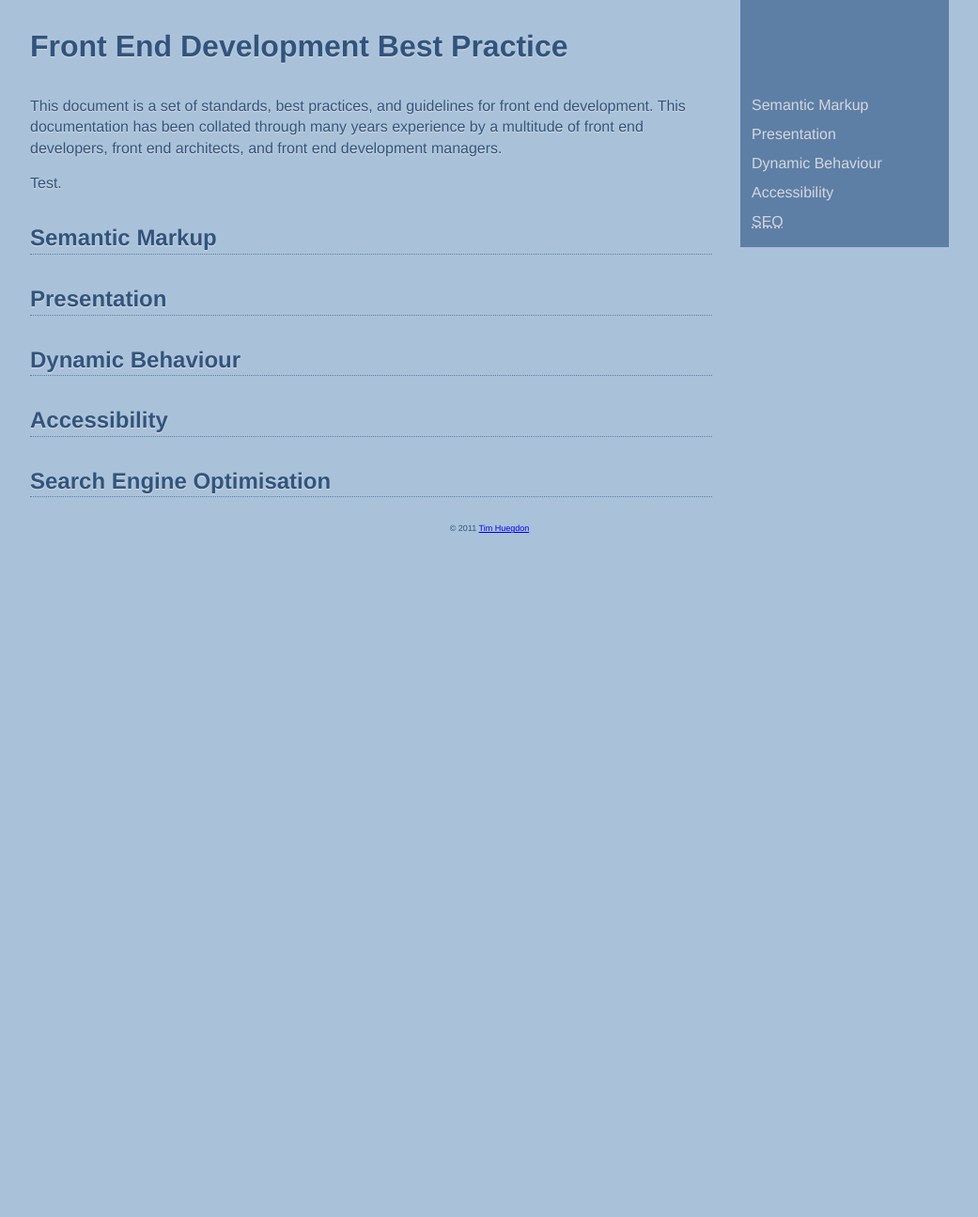
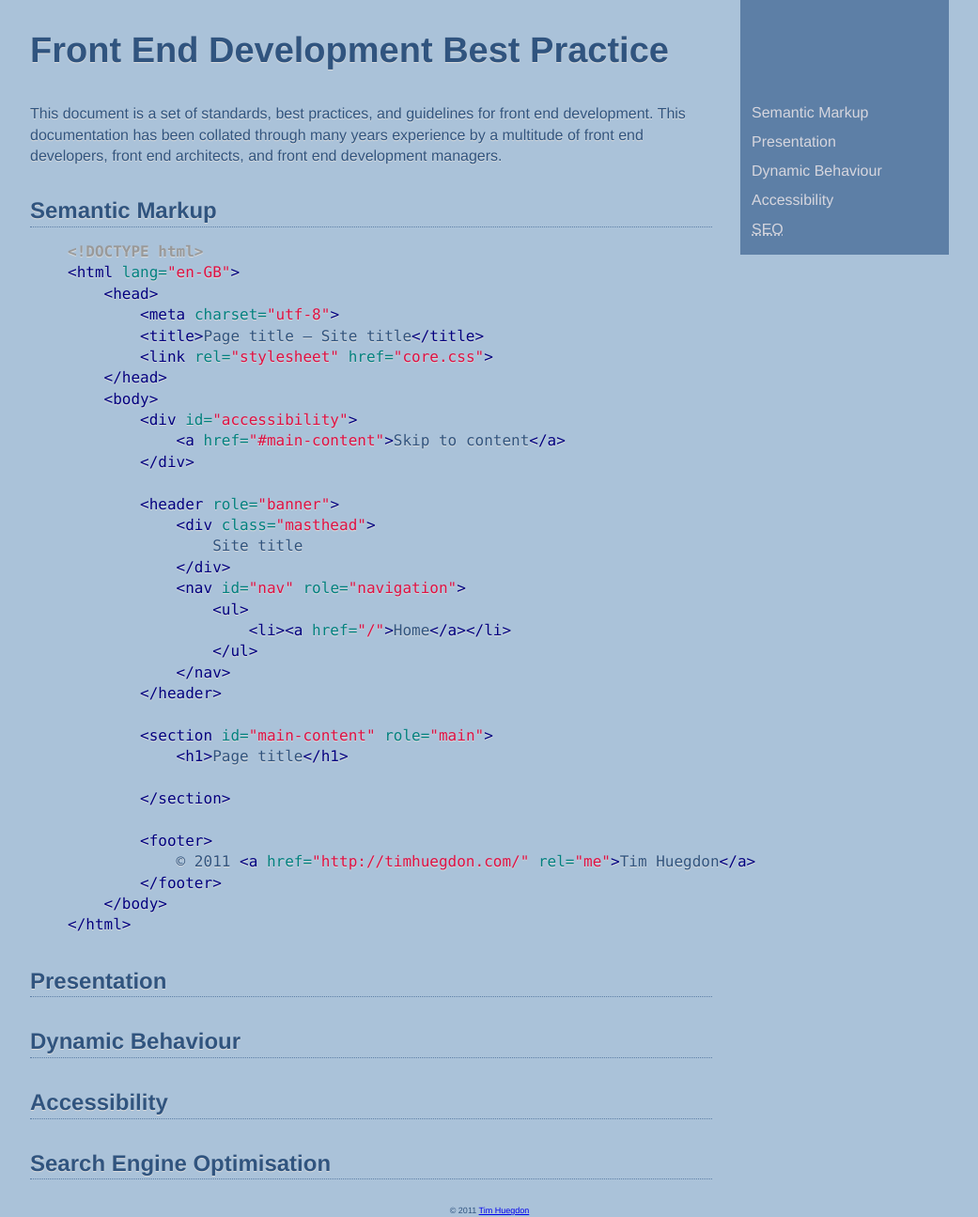
Before and after one commit to nefarioustim/front-end-development-best-practice, a Jekyll site: the page built from index.md, in a window 1280 px wide. Shown: the whole page at 94% size, without its empty margins (119-1160 px from the left). Built offline with Jekyll 4.4.1, drawn with Linux system fonts in a browser that asks for light colours; Markdown is read by kramdown in place of the engine named in the settings; before the commit the page ends 900 px from its top, so only the background shows below that.

Commit message:
Bunch of CSS changes.

```diff
--- a/_layouts/index.html
+++ b/_layouts/index.html
@@ -19,6 +19,7 @@
         <link rel="stylesheet" href="assets/css/reset.css">
         <link rel="stylesheet" href="assets/css/fonts.css">
         <link rel="stylesheet" href="assets/css/core.css">
+        <link rel="stylesheet" href="assets/css/syntax.css">
         <link rel="stylesheet" href="assets/css/debug.css">
         <script type="text/javascript">
             var _gaq = _gaq || [];
--- a/assets/css/core.css
+++ b/assets/css/core.css
@@ -51,7 +51,7 @@ h2 {
 	float: right;
 	*display: inline;
 	width: 198px;
-	padding: 97px 12px 12px;
+	padding: 105px 12px 12px;
 	margin: 0 12px;
 }
 
@@ -74,3 +74,15 @@ h2 {
 #nav a:active {
 	color: #ffffff;
 }
+
+/* Code highlights */
+
+div.highlight {
+	background: #eee;
+	border: 1px solid #5D7FA6;
+	font-size: 13px;
+	margin: 30px 0;
+	overflow: auto;
+	padding: 12px;
+	text-shadow: none;
+}
--- a/assets/css/fonts.css
+++ b/assets/css/fonts.css
@@ -16,14 +16,13 @@ table {
 	font: 100%;
 }
 
-pre,
 code,
 kbd,
 samp,
 tt {
-	font-family: monospace;
+	font-family: monaco, "Courier New", "DejaVu Sans Mono", "Bitstream Vera Sans Mono", monospace;
 	*font-size: 108%;
-	line-height: 100%;
+	line-height: 1.2;
 }
 
 h1,
@@ -37,7 +36,7 @@ h6 {
 }
 
 h1 {
-	font-size: 32px;
+	font-size: 38px;
 }
 
 h2 {
--- /dev/null
+++ b/assets/css/syntax.css
@@ -0,0 +1,60 @@
+.highlight .lineno { border-right: 1px solid #ccc; color: #ccc; display: -moz-inline-box; display: inline-block; padding-right: 5px; *display: inline; *zoom: 1;}
+.highlight .c { color: #999988; font-style: italic } /* Comment */
+.highlight .err { color: #a61717; background-color: #e3d2d2 } /* Error */
+.highlight .k { font-weight: bold } /* Keyword */
+.highlight .o { font-weight: bold } /* Operator */
+.highlight .cm { color: #999988; font-style: italic } /* Comment.Multiline */
+.highlight .cp { color: #999999; font-weight: bold } /* Comment.Preproc */
+.highlight .c1 { color: #999988; font-style: italic } /* Comment.Single */
+.highlight .cs { color: #999999; font-weight: bold; font-style: italic } /* Comment.Special */
+.highlight .gd { color: #000000; background-color: #ffdddd } /* Generic.Deleted */
+.highlight .gd .x { color: #000000; background-color: #ffaaaa } /* Generic.Deleted.Specific */
+.highlight .ge { font-style: italic } /* Generic.Emph */
+.highlight .gr { color: #aa0000 } /* Generic.Error */
+.highlight .gh { color: #999999 } /* Generic.Heading */
+.highlight .gi { color: #000000; background-color: #ddffdd } /* Generic.Inserted */
+.highlight .gi .x { color: #000000; background-color: #aaffaa } /* Generic.Inserted.Specific */
+.highlight .go { color: #888888 } /* Generic.Output */
+.highlight .gp { color: #555555 } /* Generic.Prompt */
+.highlight .gs { font-weight: bold } /* Generic.Strong */
+.highlight .gu { color: #aaaaaa } /* Generic.Subheading */
+.highlight .gt { color: #aa0000 } /* Generic.Traceback */
+.highlight .kc { font-weight: bold } /* Keyword.Constant */
+.highlight .kd { font-weight: bold } /* Keyword.Declaration */
+.highlight .kp { font-weight: bold } /* Keyword.Pseudo */
+.highlight .kr { font-weight: bold } /* Keyword.Reserved */
+.highlight .kt { color: #445588; font-weight: bold } /* Keyword.Type */
+.highlight .m { color: #009999 } /* Literal.Number */
+.highlight .s { color: #d14 } /* Literal.String */
+.highlight .na { color: #008080 } /* Name.Attribute */
+.highlight .nb { color: #0086B3 } /* Name.Builtin */
+.highlight .nc { color: #445588; font-weight: bold } /* Name.Class */
+.highlight .no { color: #008080 } /* Name.Constant */
+.highlight .ni { color: #800080 } /* Name.Entity */
+.highlight .ne { color: #990000; font-weight: bold } /* Name.Exception */
+.highlight .nf { color: #990000; font-weight: bold } /* Name.Function */
+.highlight .nn { color: #555555 } /* Name.Namespace */
+.highlight .nt { color: #000080 } /* Name.Tag */
+.highlight .nv { color: #008080 } /* Name.Variable */
+.highlight .ow { font-weight: bold } /* Operator.Word */
+.highlight .w { color: #bbbbbb } /* Text.Whitespace */
+.highlight .mf { color: #009999 } /* Literal.Number.Float */
+.highlight .mh { color: #009999 } /* Literal.Number.Hex */
+.highlight .mi { color: #009999 } /* Literal.Number.Integer */
+.highlight .mo { color: #009999 } /* Literal.Number.Oct */
+.highlight .sb { color: #d14 } /* Literal.String.Backtick */
+.highlight .sc { color: #d14 } /* Literal.String.Char */
+.highlight .sd { color: #d14 } /* Literal.String.Doc */
+.highlight .s2 { color: #d14 } /* Literal.String.Double */
+.highlight .se { color: #d14 } /* Literal.String.Escape */
+.highlight .sh { color: #d14 } /* Literal.String.Heredoc */
+.highlight .si { color: #d14 } /* Literal.String.Interpol */
+.highlight .sx { color: #d14 } /* Literal.String.Other */
+.highlight .sr { color: #009926 } /* Literal.String.Regex */
+.highlight .s1 { color: #d14 } /* Literal.String.Single */
+.highlight .ss { color: #990073 } /* Literal.String.Symbol */
+.highlight .bp { color: #999999 } /* Name.Builtin.Pseudo */
+.highlight .vc { color: #008080 } /* Name.Variable.Class */
+.highlight .vg { color: #008080 } /* Name.Variable.Global */
+.highlight .vi { color: #008080 } /* Name.Variable.Instance */
+.highlight .il { color: #009999 } /* Literal.Number.Integer.Long */
--- a/index.md
+++ b/index.md
@@ -11,9 +11,43 @@ end development. This documentation has been collated through many years
 experience by a multitude of front end developers, front end architects, and
 front end development managers.
 
-Test.
+<h2 id="semantic-markup">Semantic Markup</h2>
 
-<h2 id="semantic-markup">Semantic Markup</h2>
+{% highlight html %}
+<!DOCTYPE html>
+<html lang="en-GB">
+    <head>
+        <meta charset="utf-8">
+        <title>Page title — Site title</title>
+        <link rel="stylesheet" href="core.css">
+    </head>
+    <body>
+        <div id="accessibility">
+            <a href="#main-content">Skip to content</a>
+        </div>
+
+        <header role="banner">
+            <div class="masthead">
+                Site title
+            </div>
+            <nav id="nav" role="navigation">
+                <ul>
+                    <li><a href="/">Home</a></li>
+                </ul>
+            </nav>
+        </header>
+
+        <section id="main-content" role="main">
+            <h1>Page title</h1>
+
+        </section>
+
+        <footer>
+            © 2011 <a href="http://timhuegdon.com/" rel="me">Tim Huegdon</a>
+        </footer>
+    </body>
+</html>
+{% endhighlight %}
 
 <h2 id="presentation">Presentation</h2>
 
```
